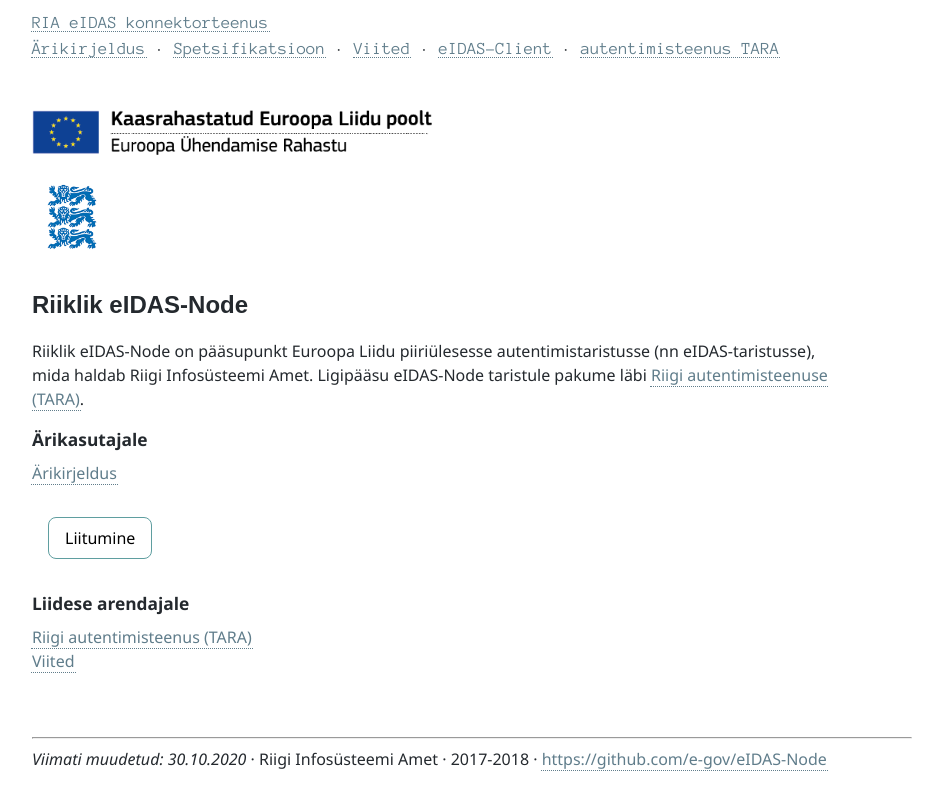
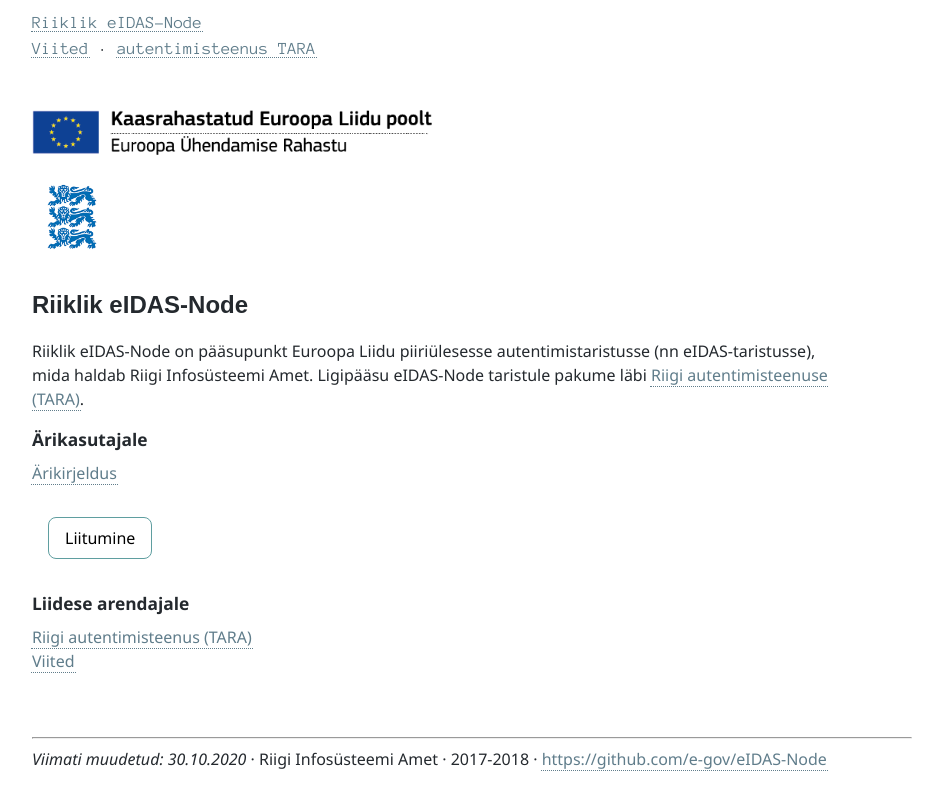
Before and after one commit to e-gov/eIDAS-Node, a Jekyll site: the page built from index.md, in a window 1280 px wide. Shown: the top 810 px of the page, without its empty margins (0-944 px from the left). Built offline with Jekyll 4.4.1, drawn with Linux system fonts in a browser that asks for light colours.

Commit message:
Update Pais.html

```diff
--- a/_includes/Pais.html
+++ b/_includes/Pais.html
@@ -1,9 +1,6 @@
 <p class='pais'>
-  <a href='{{ site.baseurl }}'>RIA eIDAS konnektorteenus</a><br>
-  <a href='{{ site.baseurl }}/Arikirjeldus'>Ärikirjeldus</a> ·
-  <a href='{{ site.baseurl }}/Spetsifikatsioon'>Spetsifikatsioon</a> ·
+  <a href='{{ site.baseurl }}'>Riiklik eIDAS-Node</a><br>
   <a href='{{ site.baseurl }}/Viited'>Viited</a> ·
-  <a href='https://github.com/e-gov/eIDAS-Client'>eIDAS-Client</a> ·
   <a href='https://e-gov.github.io/TARA-Doku/'>autentimisteenus TARA</a>
 </p>
 <p>&nbsp;</p>
```
